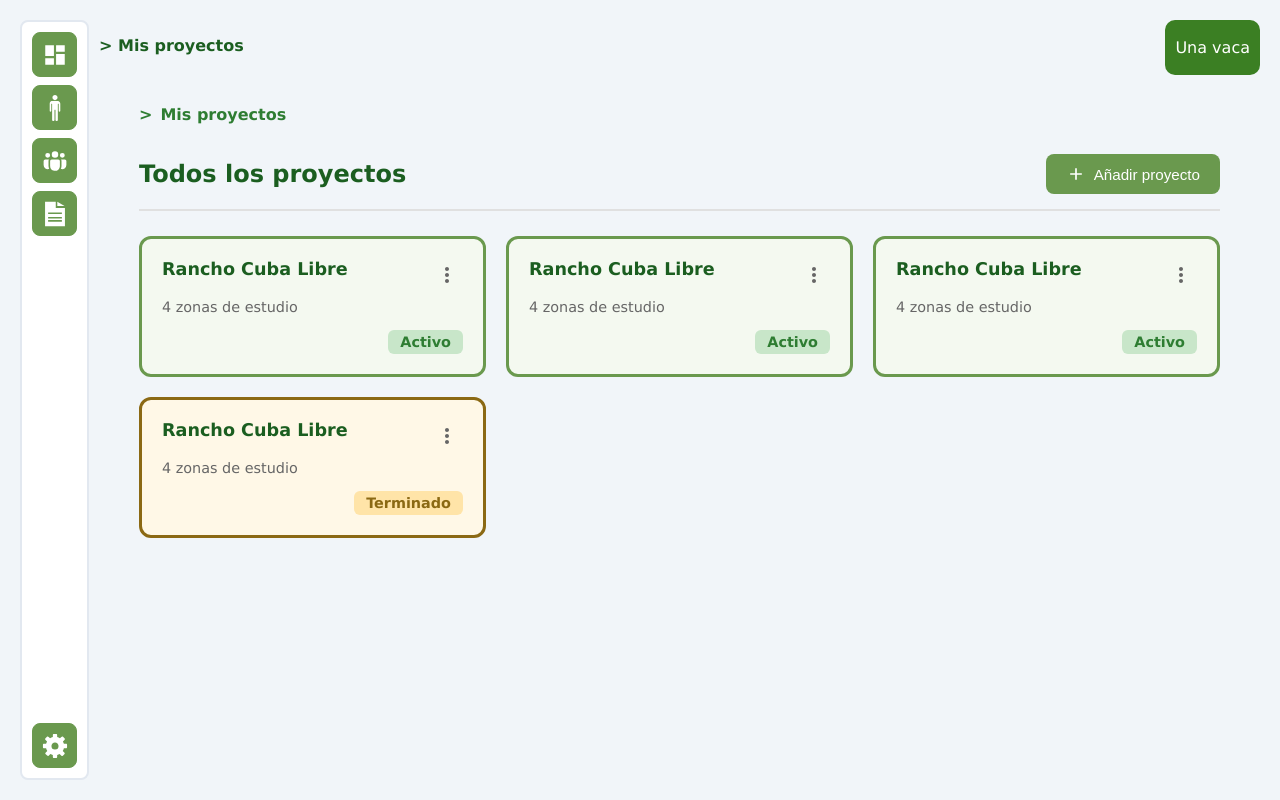
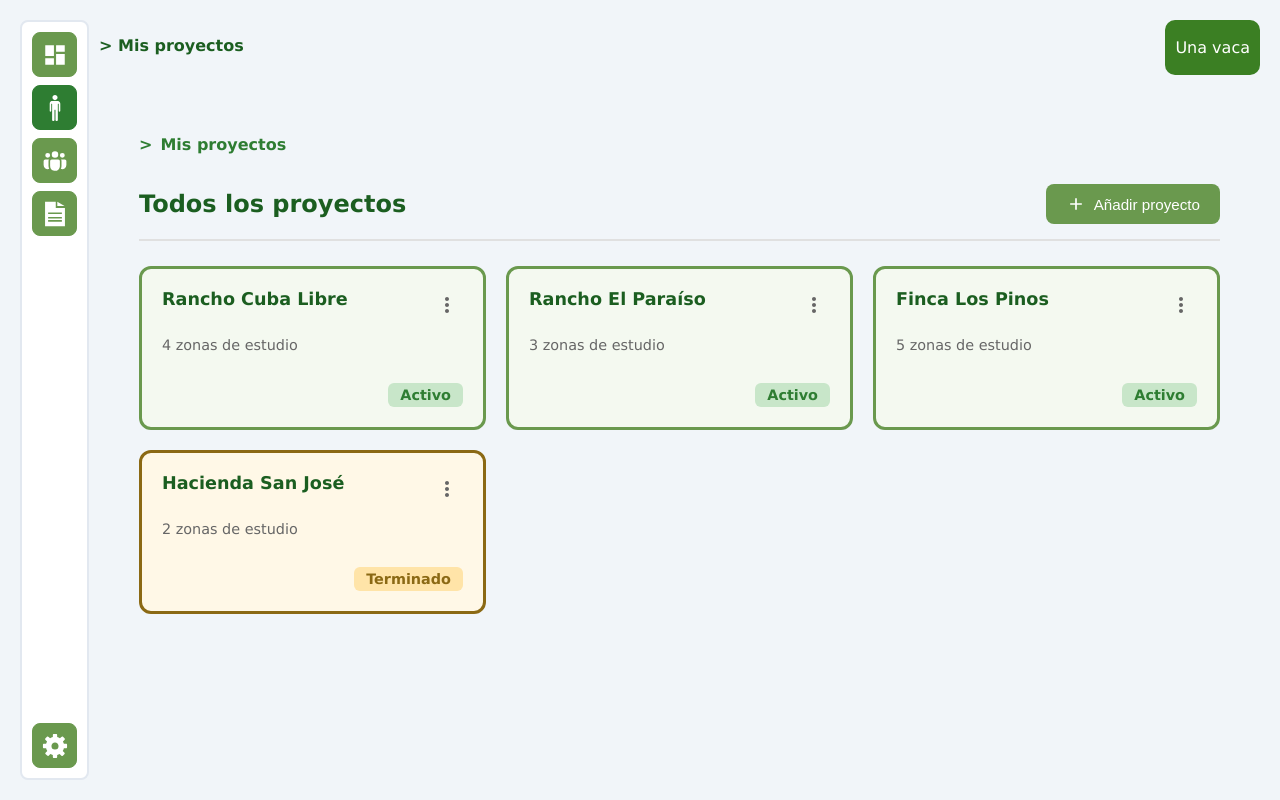
Before and after one commit to jacalvoag/Sylvara, an Angular app: page /my-project in a window 1280 px wide. Built offline with nearby package versions, Linux system fonts and the light colour scheme.

Commit message:
project a medias :(

```diff
--- a/src/app/features/home/home.module.ts
+++ b/src/app/features/home/home.module.ts
@@ -2,6 +2,7 @@ import { Component } from "@angular/core";
 
 @Component({
   selector: 'app-home',
+  standalone: true,  // Agregar
   templateUrl: './home.module.html',
   styleUrls: ['./home.module.css']
 })
--- a/src/app/features/my-project/my-project.module.css
+++ b/src/app/features/my-project/my-project.module.css
@@ -1,10 +1,9 @@
 .my-project-container {
-  padding: 30px 40px;
+  padding: 60px 40px 30px 40px;
   width: 100%;
   height: 100%;
 }
 
-/* Breadcrumb */
 .breadcrumb {
   display: flex;
   align-items: center;
@@ -15,19 +14,14 @@
   font-size: 1rem;
 }
 
-.breadcrumb-icon {
+.breadcrumb-arrow {
   color: #2E7D32;
-}
-
-.arrow-icon {
-  color: #666;
 }
 
 .breadcrumb-text {
   color: #2E7D32;
 }
 
-/* Section Header */
 .section-header {
   display: flex;
   justify-content: space-between;
@@ -68,7 +62,6 @@
   height: 20px;
 }
 
-/* Projects Grid */
 .projects-grid {
   display: grid;
   grid-template-columns: repeat(auto-fill, minmax(280px, 1fr));
@@ -76,14 +69,13 @@
   margin-top: 20px;
 }
 
-/* Project Card Base */
 .project-card {
   background-color: white;
   border-radius: 12px;
   padding: 20px;
   cursor: pointer;
   transition: transform 0.2s ease, box-shadow 0.2s ease;
-  border: 3px solid;
+  border: 3px solid #E0E0E0;
   position: relative;
 }
 
@@ -92,19 +84,21 @@
   box-shadow: 0 6px 12px rgba(0, 0, 0, 0.15);
 }
 
-/* Active Project Card */
 .project-card--active {
   border-color: #6a994e;
   background-color: #f4f9f0;
 }
 
-/* Finished Project Card */
 .project-card--finished {
   border-color: #8B6914;
   background-color: #FFF8E7;
 }
 
-/* Card Header */
+.project-card-content {
+  display: flex;
+  flex-direction: column;
+}
+
 .project-card-header {
   display: flex;
   justify-content: space-between;
@@ -142,14 +136,12 @@
   height: 24px;
 }
 
-/* Project Zones */
 .project-zones {
   font-size: 0.9rem;
   color: #666;
   margin: 8px 0 15px 0;
 }
 
-/* Project Footer */
 .project-footer {
   display: flex;
   justify-content: flex-end;
@@ -173,7 +165,6 @@
   background-color: #FFE4A8;
 }
 
-/* Responsive Design */
 @media (max-width: 768px) {
   .my-project-container {
     padding: 20px;
--- a/src/app/features/my-project/my-project.module.html
+++ b/src/app/features/my-project/my-project.module.html
@@ -21,8 +21,10 @@
     <div
       *ngFor="let project of projects"
       class="project-card"
-      [class.project-card--active]="project.status === 'Activo'"
-      [class.project-card--finished]="project.status === 'Terminado'"
+      [ngClass]="{
+        'project-card--active': project.status === 'Activo',
+        'project-card--finished': project.status === 'Terminado'
+      }"
       (click)="openProject(project.id)">
 
       <div class="project-card-content">
--- a/src/app/features/my-project/my-project.module.ts
+++ b/src/app/features/my-project/my-project.module.ts
@@ -10,17 +10,17 @@ interface Project {
 
 @Component({
   selector: 'app-my-project',
+  standalone: true,
   imports: [CommonModule],
-  standalone: true,
   templateUrl: './my-project.module.html',
-  styleUrls: ['./my-project.module.css']
+  styleUrl: './my-project.module.css'
 })
 export class MyProjectModule {
   projects: Project[] = [
     { id: 1, name: 'Rancho Cuba Libre', zones: 4, status: 'Activo' },
-    { id: 2, name: 'Rancho Cuba Libre', zones: 4, status: 'Activo' },
-    { id: 3, name: 'Rancho Cuba Libre', zones: 4, status: 'Activo' },
-    { id: 4, name: 'Rancho Cuba Libre', zones: 4, status: 'Terminado' }
+    { id: 2, name: 'Rancho El Paraíso', zones: 3, status: 'Activo' },
+    { id: 3, name: 'Finca Los Pinos', zones: 5, status: 'Activo' },
+    { id: 4, name: 'Hacienda San José', zones: 2, status: 'Terminado' }
   ];
 
   addProject(): void {
--- a/src/app/features/reports/reports.module.ts
+++ b/src/app/features/reports/reports.module.ts
@@ -2,6 +2,7 @@ import { Component } from "@angular/core";
 
 @Component({
   selector: 'app-report',
+  standalone: true,  // Agregar
   templateUrl: './reports.module.html',
   styleUrls: ['./reports.module.css']
 })
--- a/src/app/features/team-projects/team-projects.module.ts
+++ b/src/app/features/team-projects/team-projects.module.ts
@@ -2,6 +2,7 @@ import { Component } from "@angular/core";
 
 @Component({
   selector: 'app-team-projects',
+  standalone: true,  // Agregar
   templateUrl: './team-projects.module.html',
   styleUrls: ['./team-projects.module.css']
 })
--- a/src/app/layout/header.component/header.component.css
+++ b/src/app/layout/header.component/header.component.css
@@ -13,7 +13,6 @@ header{
     background-color: #3B7F23;
     border-radius: 10px;
     font-weight: 500;
-
     color: #fff;
 
 }
--- a/src/app/layout/sidebar.component/sidebar.component.html
+++ b/src/app/layout/sidebar.component/sidebar.component.html
@@ -1,12 +1,12 @@
 <aside>
     <section class="section-options">
-        <button routerLink="/app/home" routerLinkActive="icon-selected">
+        <button routerLink="/home" routerLinkActive="icon-selected">
             <svg class="icon-sidebar" xmlns="http://www.w3.org/2000/svg" width="24" height="24" viewBox="0 0 24 24">
                 <path fill="currentColor" d="M13 9V3h8v6h-8ZM3 13V3h8v10H3Zm10 8V11h8v10h-8ZM3 21v-6h8v6H3Z"/>
             </svg>
         </button>
 
-        <button routerLink="/app/my-project" routerLinkActive="icon-selected">
+        <button routerLink="/my-project" routerLinkActive="icon-selected">
             <svg class="icon-sidebar" xmlns="http://www.w3.org/2000/svg" width="24" height="24" viewBox="0 0 1200 1200">
                 <path fill="currentColor" d="M719.57 272.035c18.461 0 35.451 3.565 50.975 10.698c46.078 23.193 73.285 67.272 73.631 116.424V737.73c-8.643 53.824-70.25 39.188-71.742 0V418.037c-5.49-18.231-40.693-10.672-41.535 0v733.785c-8.951 74.928-105.773 52.934-108.242-1.258V701.23c-6.191-28.982-46.936-15.813-47.829 1.259c1.728 149.353 1.259 298.715 1.259 448.075c-9.656 74.543-106.007 55.47-108.243 1.258l-1.258-733.785c-5.643-17.838-38.263-10.996-39.019 0V737.73c-8.644 53.824-70.25 39.188-71.742 0V399.157c.871-47.056 18.117-94.197 59.156-116.424c13.426-7.133 29.788-10.699 49.087-10.699l255.502.001zm-1.269-153.758c0 65.323-52.955 118.278-118.278 118.278c-65.322 0-118.277-52.955-118.277-118.278C481.745 52.955 534.7 0 600.021 0c65.325 0 118.28 52.955 118.28 118.277z"/>
             </svg>
```
Also changed, not shown: src/app/features/configuration/configuration.module.ts (+4 -3 lines).
